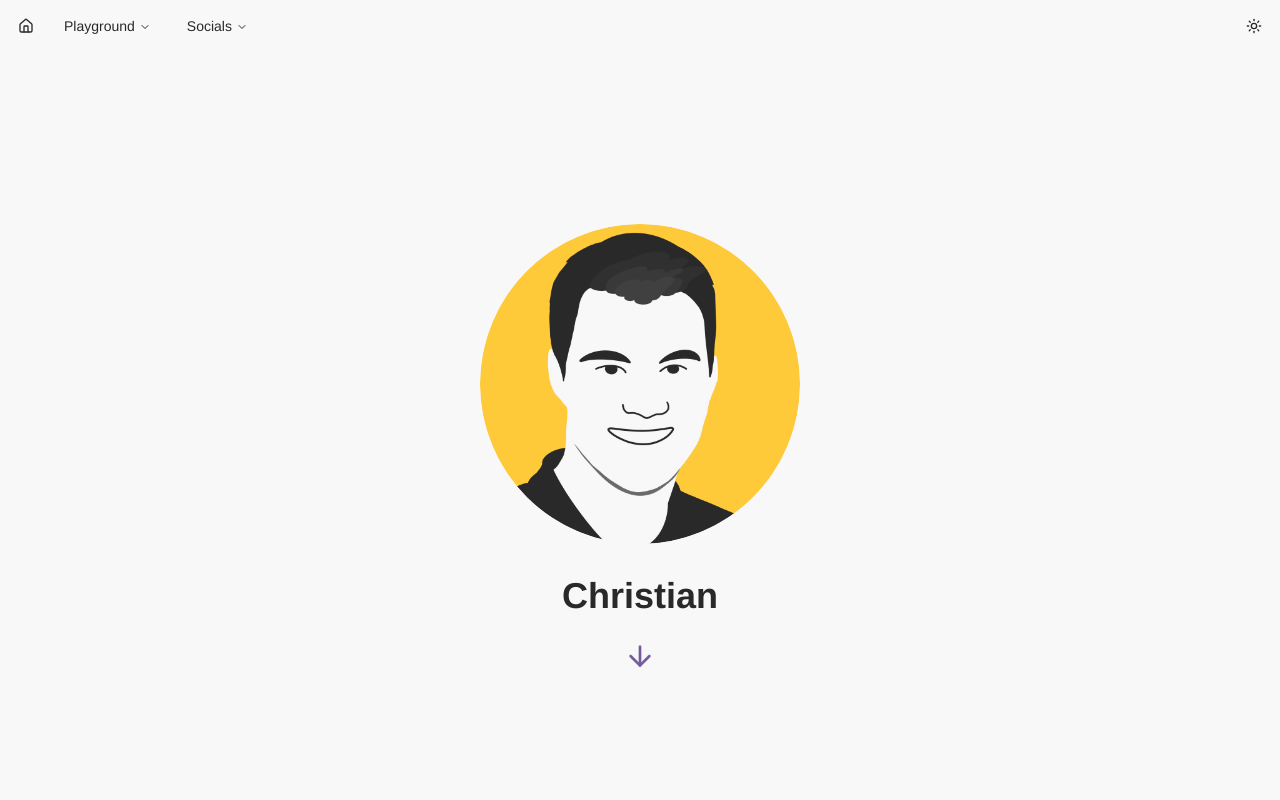
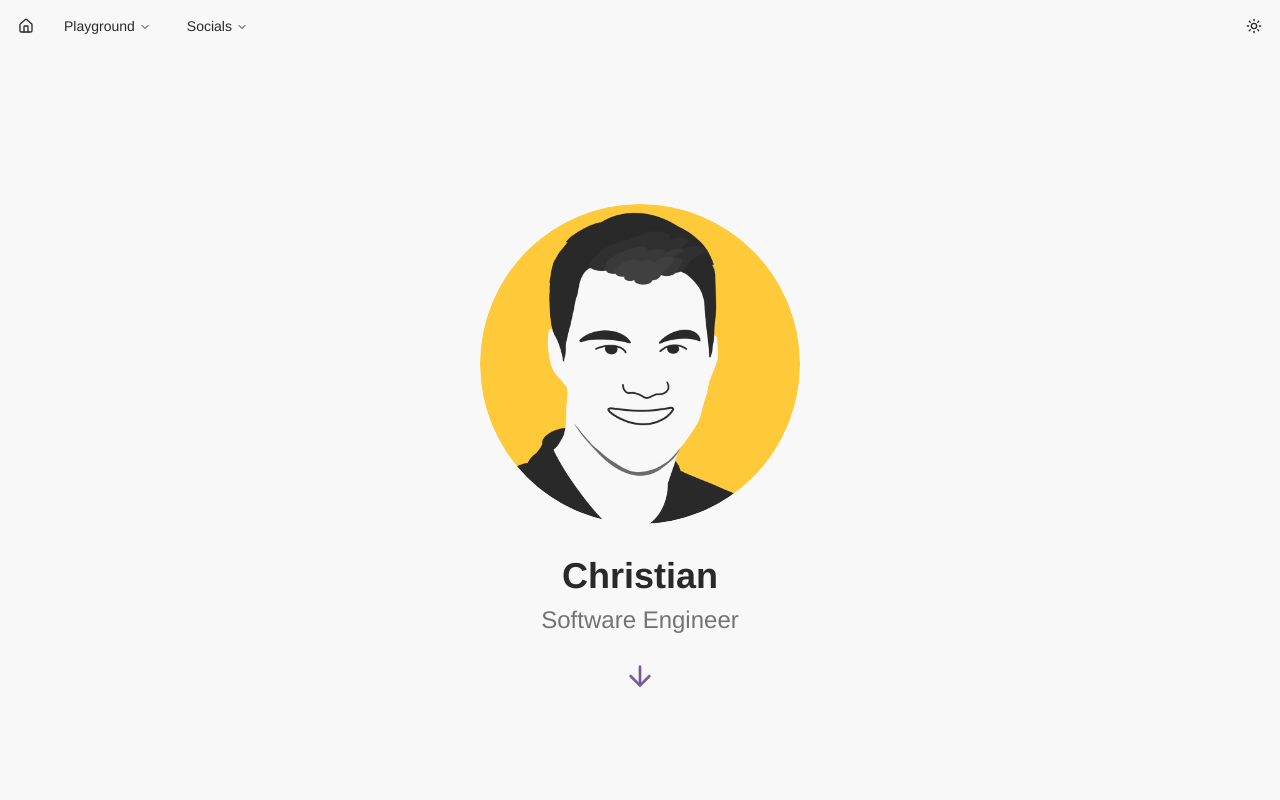
Before and after one commit to xcklein/christian-www, a React (Vite) app: page / in a window 1280 px wide. Shown: the top 800 px of the page. Built offline with nearby package versions, Linux system fonts and the light colour scheme.

Commit message:
reorder quotes, add personal title

```diff
--- a/src/lib/quotes.ts
+++ b/src/lib/quotes.ts
@@ -7,11 +7,6 @@ interface Quote {
 }
 
 export const QUOTES: Quote[] = [
-  {
-    text: "How do you know so much about this stuff?",
-    author: { name: "Anonymous", title: "Team Member" },
-  },
-  { text: "I'm proud of you.", author: { name: "Mom" } },
   {
     text: "Unfortunately, we can't create a team full of Christians.",
     author: { name: "Anonymous", title: "Manager" },
@@ -40,4 +35,9 @@ export const QUOTES: Quote[] = [
     text: "You've clearly made an impact during team events by visually sketching out designs using Mermaid, Draw.io, etc.",
     author: { name: "Anonymous", title: "Manager" },
   },
+  {
+    text: "How do you know so much about this stuff?",
+    author: { name: "Anonymous", title: "Team Member" },
+  },
+  { text: "I'm proud of you.", author: { name: "Mom" } },
 ];
--- a/src/pages/home-page.tsx
+++ b/src/pages/home-page.tsx
@@ -46,7 +46,7 @@ function Section({ className, ...props }: ComponentProps<"section">) {
   return (
     <motion.section
       ref={ref}
-      className={cn("flex h-dvh w-full flex-col items-center justify-center gap-8", className)}
+      className={cn("flex h-lvh w-full flex-col items-center justify-center gap-8", className)}
       initial={{ opacity: 0, y: 20 }}
       animate={inView ? { opacity: 1, y: 0 } : { opacity: 0, y: 20 }}
       exit={{ opacity: 0, y: -20 }}
@@ -72,6 +72,7 @@ export function HomePage() {
             <AvatarFallback className="text-4xl">C</AvatarFallback>
           </Avatar>
         </motion.div>
+        <div className="flex flex-col items-center justify-center gap-2">
           <motion.h1
             className="text-4xl font-bold"
             initial={{ opacity: 0, y: 20 }}
@@ -81,6 +82,16 @@ export function HomePage() {
           >
             Christian
           </motion.h1>
+          <motion.p
+            className="text-muted-foreground text-2xl"
+            initial={{ opacity: 0, y: 20 }}
+            whileInView={{ opacity: 1, y: 0 }}
+            viewport={{ once: false, amount: 0.5 }}
+            transition={{ duration: 0.6, ease: "easeOut", delay: 0.5 }}
+          >
+            Software Engineer
+          </motion.p>
+        </div>
         <motion.div
           className="animate-bounce"
           initial={{ opacity: 0, y: -10 }}
@@ -223,8 +234,8 @@ export function HomePage() {
         >
           {MADE_WITH.map(({ tech }, index) => (
             <motion.div
+              key={tech.name}
               className="flex flex-col items-center gap-4"
-              key={tech.name}
               initial={{ opacity: 0, rotateY: -90 }}
               whileInView={{ opacity: 1, rotateY: 0 }}
               viewport={{ once: false, amount: 0.5 }}
```
Lines whose indentation alone changed are shown as unchanged.
